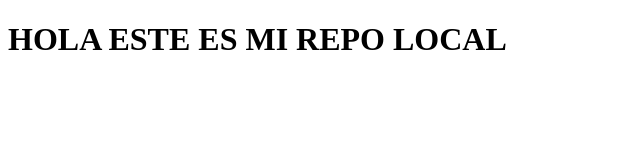
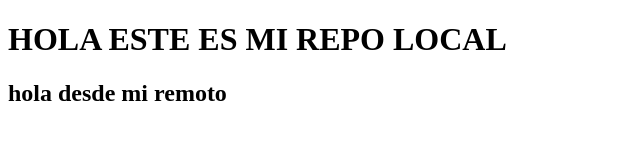
Before and after one commit to holmancardenas1992/repoPrueba, a plain HTML site: page index.html in a window 1280 px wide. Shown: the whole page, without its empty margins (0-640 px from the left). Drawn offline with Linux system fonts and the light colour scheme.

Commit message:
Update index.html

```diff
--- a/index.html
+++ b/index.html
@@ -7,5 +7,6 @@
 </head>
 <body>
     <h1>HOLA ESTE ES MI REPO LOCAL </h1>
+    <h2> hola desde mi remoto</h2>
 </body>
 </html>
```
